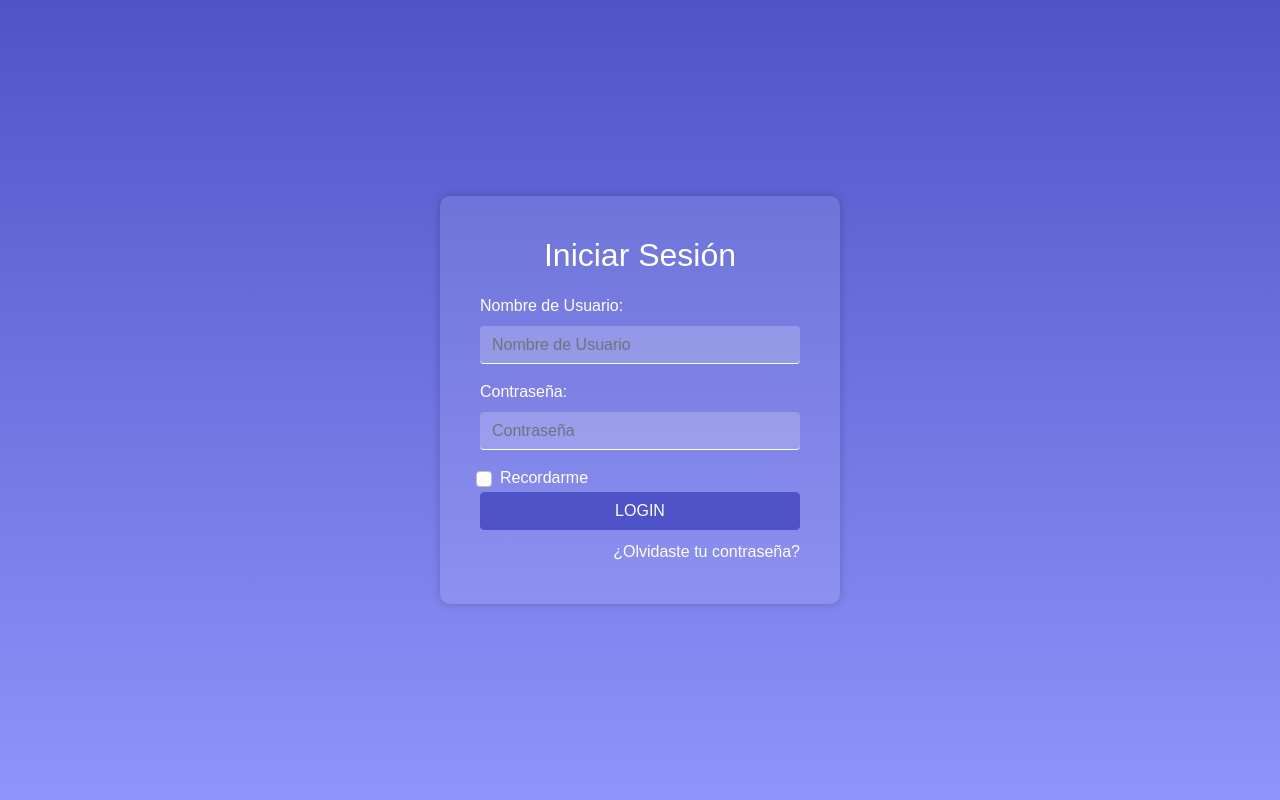
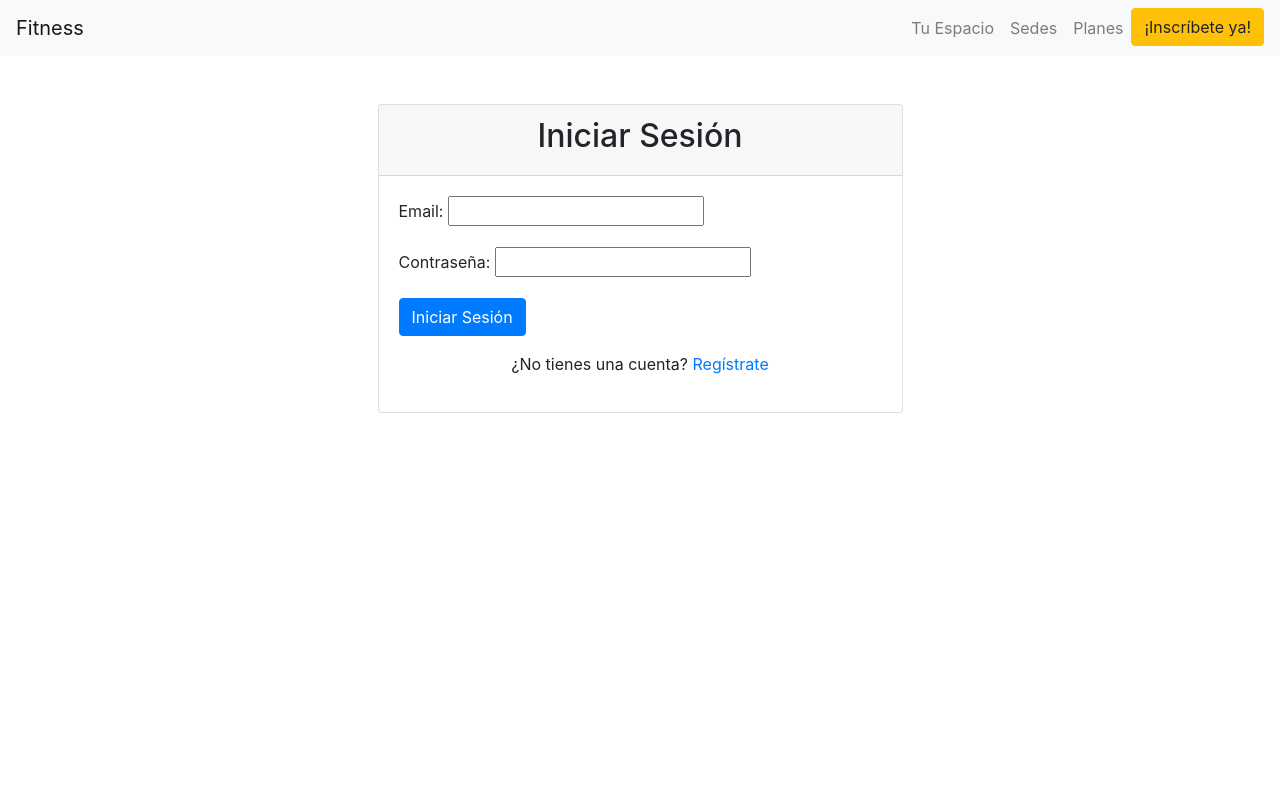
Before and after one commit to Deadbeatsoc/GBD, a Django app: page /mycoach/login/ in a window 1280 px wide. Run offline with Django 5.2, Linux system fonts and the light colour scheme; some libraries are stand-ins or nearby versions.

Commit message:
Actualizacion de modelos

```diff
--- a/Mycoach/admin.py
+++ b/Mycoach/admin.py
@@ -41,7 +41,7 @@ class NutricionAdmin(admin.ModelAdmin):
 
 @admin.register(ValoracionPersonal)
 class ValoracionPersonalAdmin(admin.ModelAdmin):
-    list_display = ('usuario', 'fecha_valoracion', 'masa_segmental', 'grasa_corporal', 'agua_corporal')
+    list_display = ('usuario', 'fecha_valoracion', 'masa_corporal', 'grasa_corporal', 'agua_corporal')
     search_fields = ('usuario__nombre',)
     list_filter = ('fecha_valoracion',)
 
--- a/Mycoach/urls.py
+++ b/Mycoach/urls.py
@@ -9,7 +9,7 @@ urlpatterns = [
     path('mycoach/', views.mi_informacion, name='index'),
     path('registrar_usuario/', views.registrar_usuario, name='crear_usuario'),
     path('login/', views.login_view, name='login'),
-    path('logout/', cerrar_sesion, name='logout'),
+    path('logout/', views.logout, name='logout'),
     path('agregar_valoracion/', views.agregar_valoracion, name='agregar_valoraciones'),
     path('rutinas/', views.lista_rutinas, name='lista_rutinas'),
     path('rutinas/asignar/', views.asignar_rutina, name='asignar_rutina'),
@@ -19,5 +19,8 @@ urlpatterns = [
     path('planes-nutricionales/asignar/', views.asignar_plan_nutricional, name='asignar_plan_nutricional'),
     path('planes-nutricionales/editar/<int:pk>/', views.editar_nutricion, name='editar_plan_nutricional'),
     path('planes-nutricionales/eliminar/<int:pk>/', views.eliminar_nutricion, name='eliminar_plan_nutricional'),
+    path('valoraciones/<int:pk>/', views.ver_valoracion, name='ver_valoraciones'),
+    path('valoraciones/agregar/', views.agregar_valoracion, name='agregar_valoracion'),
+    path('valoraciones/editar/<int:pk>/', views.editar_valoracion, name='editar_valoracion'),
 
 ]
--- a/Mycoach/views.py
+++ b/Mycoach/views.py
@@ -1,16 +1,15 @@
-from django.utils import timezone  # Asegúrate de importar esto
 from pyexpat.errors import messages
 from django.shortcuts import redirect, render
-from Mysite.forms import AsignarPlanNutricionalForm, AsignarRutinaForm, ComidaForm
+from Mysite.forms import AsignarPlanNutricionalForm, AsignarRutinaForm, ComidaForm, LoginForm, RegistroForm
 from rutinas.models import Nutricion, PlanNutricional, Rutina, Usuario
 from django.contrib.auth import logout
 from django.contrib.auth.forms import AuthenticationForm
 from django.contrib.auth import login, logout
-from django.contrib.auth.models import User  # Importa el modelo de usuario predeterminado de Django
 from rutinas.models import Usuario
 from rutinas.models import ValoracionPersonal
-from Mycoach.forms import ValoracionForm
 from django.contrib.auth.decorators import login_required
+from .forms import ValoracionPersonalForm
+from django.contrib.auth.hashers import make_password, check_password
 
 
 
@@ -58,61 +57,38 @@ def ver_nutriciones(request):
 
 def registrar_usuario(request):
     if request.method == 'POST':
-        # Obtener los datos del formulario
-        nombre = request.POST.get('nombre')
-        email = request.POST.get('email')
-        contrasena = request.POST.get('contrasena')
-        rol = request.POST.get('rol')
-        sexo = request.POST.get('sexo')
-        edad = request.POST.get('edad')
-        peso = request.POST.get('peso')
-        altura = request.POST.get('altura')
-        fecha_nacimiento = request.POST.get('fecha_nacimiento')
-
-        # Crear el usuario
-        nuevo_usuario = Usuario(
-            nombre=nombre,
-            email=email,
-            contrasena=contrasena,  # Asegúrate de encriptar la contraseña en un entorno real
-            rol=rol,
-            sexo=sexo,
-            edad=edad,
-            peso=peso,
-            altura=altura,
-            fecha_nacimiento=fecha_nacimiento
-        )
-
-        # Guardar el usuario en la base de datos
-        nuevo_usuario.save()
-
-        messages.success(request, 'Usuario registrado exitosamente.')
-        return redirect('index')  # Redirigir a la página principal o a otra página
-
-    return render(request, 'registro_usuario.html')  # Mostrar el formulario si no es POST
-
+        form = RegistroForm(request.POST)
+        if form.is_valid():
+            usuario = form.save(commit=False)
+            # Verificar que las contraseñas coincidan
+            if form.cleaned_data['contrasena'] == form.cleaned_data['confirmar_contrasena']:
+                usuario.contrasena = make_password(form.cleaned_data['contrasena'])
+                usuario.save()
+                messages.success(request, '¡Usuario registrado exitosamente!')
+                return redirect('mycoach:login')
+            else:
+                messages.error(request, 'Las contraseñas no coinciden')
+    else:
+        form = RegistroForm()
+    return render(request, 'registro_usuario.html', {'form': form})
 
 def login_view(request):
     if request.method == 'POST':
-        form = AuthenticationForm(request, data=request.POST)
+        form = LoginForm(request.POST)
         if form.is_valid():
-            username = form.cleaned_data.get('username')
-            password = form.cleaned_data.get('password')
-
-            # Verifica si el usuario existe en la base de datos
+            email = form.cleaned_data['email']
+            contrasena = form.cleaned_data['contrasena']
             try:
-                user = User.objects.get(username=username)
-                if user.check_password(password):
-                    login(request, user)  # Inicia sesión si la contraseña es correcta
-                    return redirect('index')  # Redirige a la página principal o la que prefieras
+                usuario = Usuario.objects.get(email=email)
+                if check_password(contrasena, usuario.contrasena):
+                    request.session['usuario_id'] = usuario.id
+                    return redirect('index')
                 else:
-                    error_message = "Contraseña incorrecta."
-            except User.DoesNotExist:
-                error_message = "El usuario no existe."
-
-            return render(request, 'registration/login.html', {'form': form, 'error': error_message})
+                    messages.error(request, 'Contraseña incorrecta')
+            except Usuario.DoesNotExist:
+                messages.error(request, 'Usuario no encontrado')
     else:
-        form = AuthenticationForm()
-
+        form = LoginForm()
     return render(request, 'registration/login.html', {'form': form})
 
 
@@ -123,17 +99,6 @@ def cerrar_sesion(request):
 
 
 
-def agregar_valoracion(request):
-    today = timezone.now().date()  # Obtiene la fecha actual
-    if request.method == 'POST':
-        form = ValoracionForm(request.POST)
-        if form.is_valid():
-            form.save()
-            # Redirige o muestra un mensaje de éxito
-    else:
-        form = ValoracionForm(initial={'fecha_valoracion': today})  # Establece la fecha de hoy como predeterminada
-
-    return render(request, 'agregar_valoracion.html', {'form': form})
 
 
 from django.shortcuts import render, redirect, get_object_or_404
@@ -151,10 +116,6 @@ def lista_rutinas(request):
         'titulo': 'Listado de Rutinas'
     }
     return render(request, 'rutinas/rutinas.html', context)
-
-
-
-
 
 
 @login_required
@@ -278,3 +239,43 @@ def eliminar_nutricion(request, pk):
 
     # Mostrar una confirmación de eliminación si la solicitud es GET
     return render(request, 'confirmar_eliminar.html', {'objeto': nutricion})
+
+
+
+@login_required
+def agregar_valoracion(request):
+    if request.method == 'POST':
+        form = ValoracionPersonalForm(request.POST)
+        if form.is_valid():
+            valoracion = form.save(commit=False)
+            valoracion.usuario = request.user  # Asigna la valoración al usuario actual
+            valoracion.save()
+            messages.success(request, 'Valoración personal agregada exitosamente.')
+            return redirect('mycoach:usuarios')  # Redirige a la página de información personal
+    else:
+        form = ValoracionPersonalForm()
+
+    return render(request, 'editar_agregar_valoracion.html', {'form': form, 'titulo': 'Agregar Valoración Personal'})
+
+@login_required
+def editar_valoracion(request, pk):
+    valoracion = get_object_or_404(ValoracionPersonal, pk=pk, usuario=request.user)
+    if request.method == 'POST':
+        form = ValoracionPersonalForm(request.POST, instance=valoracion)
+        if form.is_valid():
+            form.save()
+            messages.success(request, 'Valoración personal actualizada exitosamente.')
+            return redirect('mycoach:usuarios')  # Redirige a la página de información personal
+    else:
+        form = ValoracionPersonalForm(instance=valoracion)
+
+    return render(request, 'editar_agregar_valoracion.html', {'form': form, 'titulo': 'Editar Valoración Personal'})
+
+@login_required
+def ver_valoracion(request, pk):
+    valoracion = get_object_or_404(ValoracionPersonal, pk=pk, usuario=request.user)
+
+    return render(request, 'ver_valoracion.html', {
+        'valoracion': valoracion,
+        'titulo': 'Detalle de Valoración Personal'
+    })
--- a/Mysite/forms.py
+++ b/Mysite/forms.py
@@ -1,26 +1,18 @@
 from urllib import request
 from django import forms
+from rutinas.models import Ejercicio, Nutricion, PlanNutricional, Rutina, Usuario  # Para encriptar la contraseña
 from django.contrib.auth.hashers import make_password
-from rutinas.models import Ejercicio, Nutricion, PlanNutricional, Rutina, Usuario  # Para encriptar la contraseña
 
 
-class UsuarioForm(forms.ModelForm):
-    contrasena = forms.CharField(widget=forms.PasswordInput)
 
-class Meta:
+class RegistroForm(forms.ModelForm):
+   class Meta:
         model = Usuario
-        fields = ['nombre', 'email', 'contrasena', 'rol', 'edad', 'sexo', 'peso', 'altura', 'fecha_nacimiento']
-
-def clean_contrasena(self):
-        # Encripta la contraseña antes de guardarla en la base de datos
-        contrasena = self.cleaned_data.get('contrasena')
-        return make_password(contrasena)
-
+        fields = ['nombre', 'email', 'rol', 'edad', 'sexo', 'peso_actual', 'altura_actual', 'fecha_nacimiento']
 
 class LoginForm(forms.Form):
-    email = forms.EmailField(label="Correo Electrónico")
-    password = forms.CharField(widget=forms.PasswordInput, label="Contraseña")
-
+    email = forms.EmailField()
+    contrasena = forms.CharField(widget=forms.PasswordInput())
 
 class EjercicioForm(forms.ModelForm):
     class Meta:
--- a/Mysite/settings.py
+++ b/Mysite/settings.py
@@ -43,9 +43,11 @@ INSTALLED_APPS = [
     'Mycoach',
     'rutinas',
     'widget_tweaks',
+]
+
+AUTH_USER_MODEL = 'rutinas.Usuario'
 
 
-]
 
 MIDDLEWARE = [
     'django.middleware.security.SecurityMiddleware',
--- a/templates/registration/login.html
+++ b/templates/registration/login.html
@@ -1,92 +1,49 @@
-{% load static %}
+<!-- templates/usuarios/login.html -->
+{% extends 'base.html' %}
 
-<!DOCTYPE html>
-<html lang="es">
-<head>
-    <meta charset="UTF-8">
-    <meta name="viewport" content="width=device-width, initial-scale=1.0">
-    <title>Iniciar Sesión</title>
-    <link rel="stylesheet" href="{% static 'css/styles.css' %}">
-    <link rel="stylesheet" href="https://maxcdn.bootstrapcdn.com/bootstrap/4.5.2/css/bootstrap.min.css">
-    <style>
-        body {
-            background: linear-gradient(to bottom, #4e54c8, #8f94fb);
-            height: 100vh;
-            display: flex;
-            justify-content: center;
-            align-items: center;
-            font-family: Arial, sans-serif;
-        }
-        .login-container {
-            background-color: rgba(255, 255, 255, 0.1);
-            border-radius: 10px;
-            padding: 40px;
-            width: 100%;
-            max-width: 400px;
-            box-shadow: 0px 0px 10px rgba(0, 0, 0, 0.2);
-        }
-        .login-container h2 {
-            text-align: center;
-            color: white;
-            margin-bottom: 20px;
-        }
-        .form-group label {
-            color: white;
-        }
-        .form-control {
-            background-color: rgba(255, 255, 255, 0.2);
-            color: white;
-            border: none;
-            border-bottom: 1px solid white;
-        }
-        .btn-primary {
-            background-color: #4e54c8;
-            border-color: #4e54c8;
-            width: 100%;
-        }
-        .remember-me {
-            color: white;
-        }
-        .forgot-password {
-            color: white;
-            text-align: right;
-            display: block;
-            margin-top: 10px;
-        }
-        .alert {
-            margin-top: 15px;
-            text-align: center;
-        }
-    </style>
-</head>
-<body>
-    <div class="login-container">
-        <h2>Iniciar Sesión</h2>
+{% block content %}
+<div class="container mt-5">
+    <div class="row justify-content-center">
+        <div class="col-md-6">
+            <div class="card">
+                <div class="card-header">
+                    <h2 class="text-center">Iniciar Sesión</h2>
+                </div>
+                <div class="card-body">
+                    <form method="post" novalidate>
+                        {% csrf_token %}
 
-        <!-- Mostrar mensajes de error -->
                         {% if messages %}
+                        <div class="alert alert-danger">
                             {% for message in messages %}
-                <div class="alert alert-{{ message.tags }}">{{ message }}</div>
+                                {{ message }}
                             {% endfor %}
+                        </div>
                         {% endif %}
 
-        <form method="post">
-            {% csrf_token %}
-            <div class="form-group">
-                <label for="username">Nombre de Usuario:</label>
-                <input type="text" name="username" class="form-control" id="username" placeholder="Nombre de Usuario" required>
+                        <!-- Email -->
+                        <div class="mb-3">
+                            <label for="{{ form.email.id_for_label }}" class="form-label">Email:</label>
+                            {{ form.email }}
                         </div>
-            <div class="form-group">
-                <label for="password">Contraseña:</label>
-                <input type="password" name="password" class="form-control" id="password" placeholder="Contraseña" required>
+
+                        <!-- Contraseña -->
+                        <div class="mb-3">
+                            <label for="{{ form.contrasena.id_for_label }}" class="form-label">Contraseña:</label>
+                            {{ form.contrasena }}
                         </div>
-            <div class="form-check">
-                <input type="checkbox" class="form-check-input" id="remember-me">
-                <label class="form-check-label remember-me" for="remember-me">Recordarme</label>
+
+                        <div class="d-grid gap-2">
+                            <button type="submit" class="btn btn-primary">Iniciar Sesión</button>
                         </div>
-            <button type="submit" class="btn btn-primary">LOGIN</button>
+
+                        <div class="text-center mt-3">
+                            <p>¿No tienes una cuenta? <a href="{% url 'mycoach:crear_usuario' %}">Regístrate</a></p>
+                        </div>
                     </form>
-        <a href="#" class="forgot-password">¿Olvidaste tu contraseña?</a>
                 </div>
-</body>
-</html>
+            </div>
+        </div>
+    </div>
+</div>
+{% endblock %}
```
Also changed, not shown: Mycoach/forms.py (+5 -5 lines), Mycoach/templates/usuarios.html (+12 -7 lines), Mysite/views.py (+3 -38 lines), rutinas/models.py (+34 -5 lines), templates/editar_agregar_valoracion.html (added, +12 -0 lines), templates/registro_usuario.html (+108 -94 lines), templates/ver_valoracion.html (added, +16 -0 lines), db.sqlite3, rutinas/migrations/0007_rename_masa_segmental_valoracionpersonal_masa_corporal.py (added), rutinas/migrations/0008_remove_usuario_contrasena_usuario_groups_and_more.py (added), templates/asignar_plan.html (line endings or trailing spaces). Lines whose indentation alone changed are shown as unchanged.
